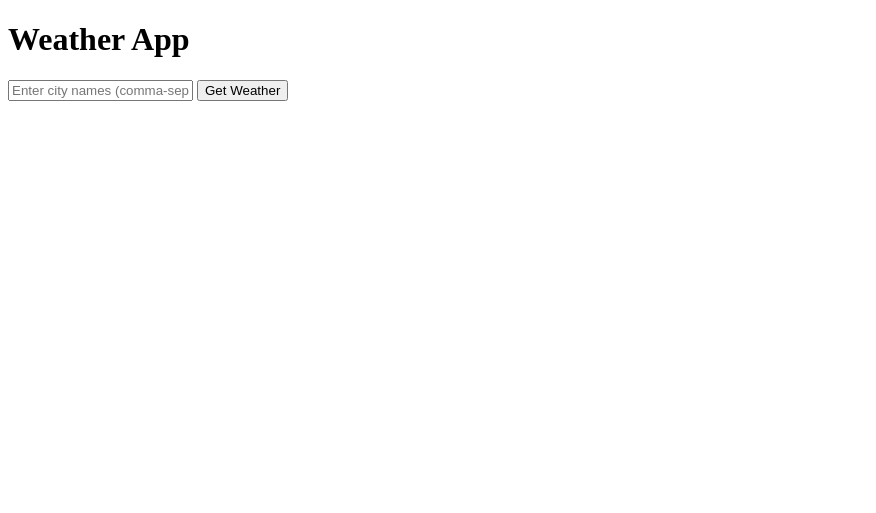
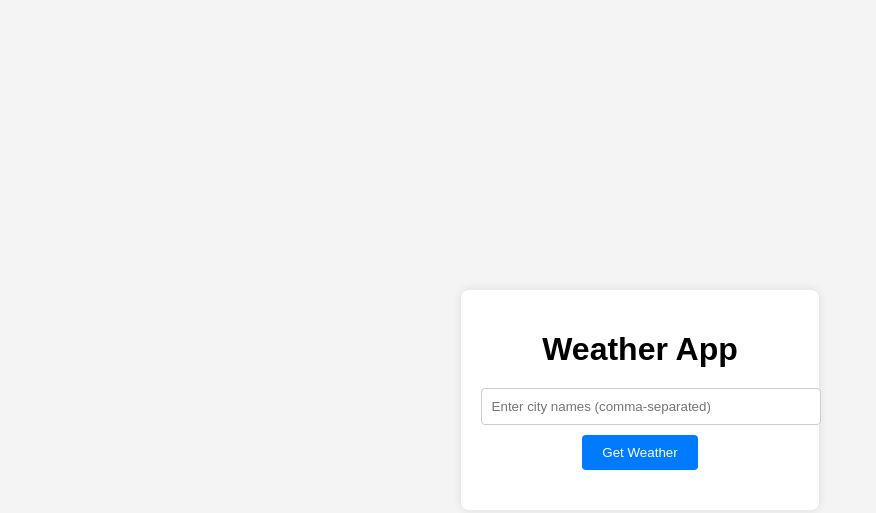
Before and after one commit to techlism/weather-app, a website: page static/index.html in a window 1280 px wide. Shown: the whole page, without its empty margins (0-876 px from the left). Drawn offline with Linux system fonts and the light colour scheme.

Commit message:
added cors backend

```diff
--- a/index.js
+++ b/index.js
@@ -1,13 +1,14 @@
 const express = require('express');
 const axios = require('axios');
 const dotenv = require('dotenv');
+const cors = require('cors');
 dotenv.config();
 
 const app = express();
 const PORT = process.env.PORT || 3000;
 
 app.use(express.json());
-
+app.use(cors());
 
 
 async function getWeatherData(cities) {
--- a/package.json
+++ b/package.json
@@ -12,6 +12,7 @@
   "license": "ISC",
   "dependencies": {
     "axios": "^1.4.0",
+    "cors": "^2.8.5",
     "dotenv": "^16.3.1",
     "express": "^4.18.2"
   }
--- a/index.html
+++ b/static/index.html
@@ -4,17 +4,71 @@
   <meta charset="UTF-8">
   <meta name="viewport" content="width=device-width, initial-scale=1.0">
   <title>Weather App</title>
+  <style>
+    body {
+      font-family: Arial, sans-serif;
+      margin: 0;
+      padding: 0;
+      display: flex;
+      flex-direction: column;
+      align-items: center;
+      justify-content: center;
+      min-height: 100vh;
+      background-color: #f4f4f4;
+    }
+
+    .container {
+      background-color: white;
+      padding: 20px;
+      border-radius: 8px;
+      box-shadow: 0px 0px 10px rgba(0, 0, 0, 0.1);
+      text-align: center;
+    }
+
+    h1 {
+      margin-bottom: 20px;
+    }
+
+    input {
+      padding: 10px;
+      width: 100%;
+      margin-bottom: 10px;
+      border: 1px solid #ccc;
+      border-radius: 4px;
+    }
+
+    button {
+      padding: 10px 20px;
+      background-color: #007bff;
+      color: white;
+      border: none;
+      border-radius: 4px;
+      cursor: pointer;
+    }
+
+    button:hover {
+      background-color: #0056b3;
+    }
+
+    #weatherResults {
+      margin-top: 20px;
+      text-align: left;
+    }
+  </style>
 </head>
 <body>
-  <h1>Weather App</h1>
-  <input type="text" id="citiesInput" placeholder="Enter city names (comma-separated)">
-  <button id="getWeatherButton">Get Weather</button>
-  <div id="weatherResults"></div>
+  <div class="container">
+    <h1>Weather App</h1>
+    <input type="text" id="citiesInput" placeholder="Enter city names (comma-separated)">
+    <button id="getWeatherButton">Get Weather</button>
+    <div id="weatherResults"></div>
+  </div>
 
   <script>
     const getWeatherButton = document.getElementById('getWeatherButton');
     const citiesInput = document.getElementById('citiesInput');
     const weatherResults = document.getElementById('weatherResults');
+    const APIurl = "https://weather-by-city.onrender.com/getWeather"
 
     getWeatherButton.addEventListener('click', async () => {
       const cities = citiesInput.value.split(',').map(city => city.trim());
@@ -24,7 +78,7 @@
         return;
       }
 
-      const response = await fetch('http://localhost:3000/getWeather', {
+      const response = await fetch(APIurl, {
         method: 'POST',
         headers: {
           'Content-Type': 'application/json'
```
Also changed, not shown: 1 other file.
